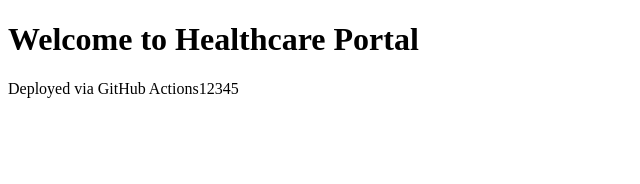
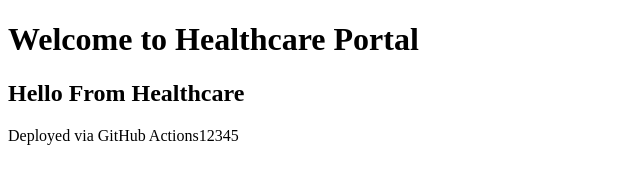
Before and after one commit to harshkuvarvanshi/healthcare-frontend, a plain HTML site: page index.html in a window 1280 px wide. Shown: the whole page, without its empty margins (0-640 px from the left). Drawn offline with Linux system fonts and the light colour scheme.

```diff
--- a/index.html
+++ b/index.html
@@ -5,6 +5,8 @@
 </head>
 <body>
   <h1>Welcome to Healthcare Portal</h1>
+  <h2>Hello From Healthcare</h2>
   <p>Deployed via GitHub Actions12345</p>
+
 </body>
 </html>
```
